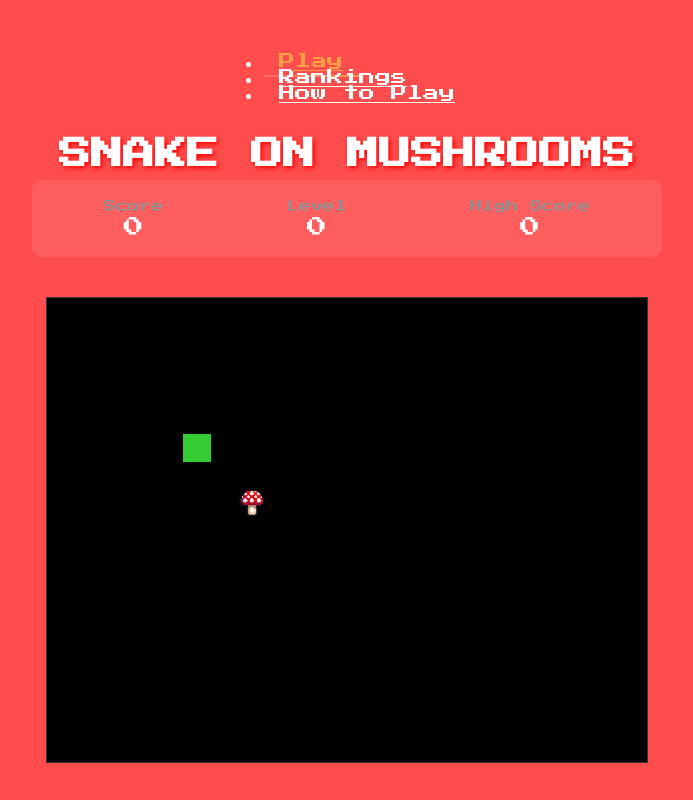
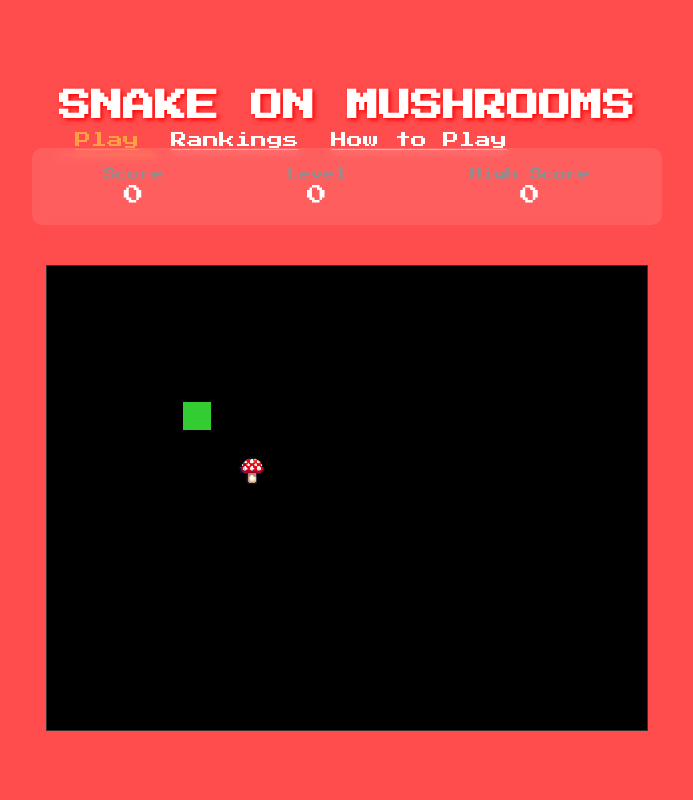
Before and after one commit to nicolasnardi404/snake-on-mushrooms-v2, a Next.js app: page / in a window 1280 px wide. Shown: the whole page, without its empty margins (293-986 px from the left). Built offline with nearby package versions, Linux system fonts and the light colour scheme.

Commit message:
new menu

```diff
--- a/components/Header.js
+++ b/components/Header.js
@@ -7,18 +7,20 @@ export default function Header() {
   const pathname = usePathname();
 
   return (
-    <header className="w-full mb-8 bg-purple-900/30 p-4 rounded-lg backdrop-blur-sm fixed top-0 z-50">
-      <nav className="max-w-6xl mx-auto">
-        <ul className="flex justify-center gap-6">
-          <li>
+    <header className="fixed top-0 w-full z-50 bg-purple-900/30 backdrop-blur-sm border-b border-purple-500/20">
+      <div className="max-w-7xl mx-auto px-4 sm:px-6 lg:px-8">
+        <h1 className="text-4xl font-bold mb-8 text-white">
+          SNAKE ON MUSHROOMS
+        </h1>
+        <div className="flex items-center justify-between h-16">
+          {/* Navigation */}
+          <nav className="hidden md:flex items-center space-x-4">
             <Link
               href="/"
               className={`nav-button ${pathname === "/" ? "active" : ""}`}
             >
               Play
             </Link>
-          </li>
-          <li>
             <Link
               href="/rankings"
               className={`nav-button ${
@@ -27,8 +29,6 @@ export default function Header() {
             >
               Rankings
             </Link>
-          </li>
-          <li>
             <Link
               href="/how-to-play"
               className={`nav-button ${
@@ -37,9 +37,9 @@ export default function Header() {
             >
               How to Play
             </Link>
-          </li>
-        </ul>
-      </nav>
+          </nav>
+        </div>
+      </div>
     </header>
   );
 }
--- a/src/app/globals.css
+++ b/src/app/globals.css
@@ -107,3 +107,36 @@ h1 {
     font-size: 0.8em;
   }
 }
+
+.nav-link {
+  position: relative;
+  color: white;
+  padding: 0.5rem;
+  font-family: 'Press Start 2P', cursive;
+  font-size: 0.875rem;
+  transition: color 0.3s ease;
+}
+
+.nav-link::after {
+  content: '';
+  position: absolute;
+  width: 0;
+  height: 2px;
+  bottom: -2px;
+  left: 0;
+  background: linear-gradient(45deg, #ff6b6b, #ff9f43);
+  transition: width 0.3s ease;
+}
+
+.nav-link:hover::after,
+.nav-link.active::after {
+  width: 100%;
+}
+
+.nav-link:hover {
+  color: #ff9f43;
+}
+
+.nav-link.active {
+  color: #ff9f43;
+}
--- a/src/app/page.js
+++ b/src/app/page.js
@@ -3,7 +3,6 @@ import SnakeGame from "../../components/SnakeGame";
 export default function Home() {
   return (
     <div className="flex flex-col items-center">
-      <h1 className="text-4xl font-bold mb-8 text-white">SNAKE ON MUSHROOMS</h1>
       <SnakeGame />
     </div>
   );
```
